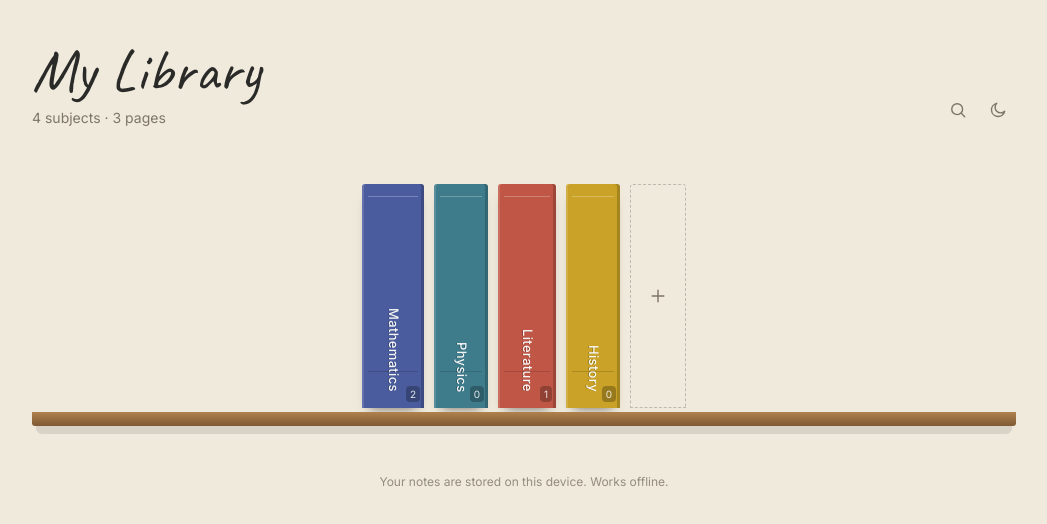
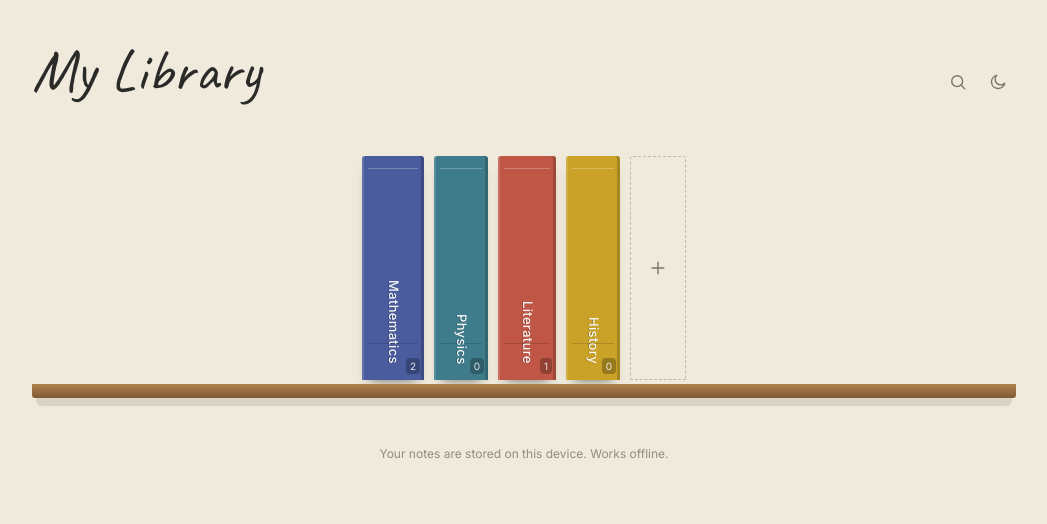
Before and after one commit to olcanaskar/my-library, a Next.js app: page / in a window 1280 px wide. Shown: the top 524 px of the page, without its empty margins (116-1163 px from the left). Built offline with nearby package versions, Linux system fonts and the light colour scheme.

Commit message:
fix: drop the subject/page count line from the library header

```diff
--- a/components/library/LibraryView.tsx
+++ b/components/library/LibraryView.tsx
@@ -1,7 +1,6 @@
 "use client";
 
 import type { Note, Subject } from "@/lib/types";
-import { pagesLabel, subjectsLabel } from "@/lib/format";
 import {
   BookIcon,
   MoonIcon,
@@ -45,9 +44,6 @@ export function LibraryView({
           <h1 className="font-hand text-4xl leading-none sm:text-5xl md:text-6xl">
             My Library
           </h1>
-          <p className="mt-2 text-sm text-ink-soft">
-            {subjectsLabel(subjects.length)} · {pagesLabel(notes.length)}
-          </p>
         </div>
 
         <div className="flex shrink-0 items-center gap-0.5 sm:gap-1">
--- a/lib/format.ts
+++ b/lib/format.ts
@@ -22,7 +22,3 @@ export function formatShort(ts: number): string {
 export function pagesLabel(count: number): string {
   return `${count} ${count === 1 ? "page" : "pages"}`;
 }
-
-export function subjectsLabel(count: number): string {
-  return `${count} ${count === 1 ? "subject" : "subjects"}`;
-}
```
